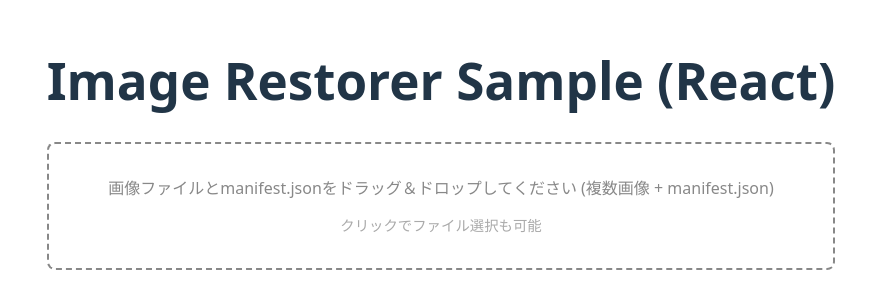
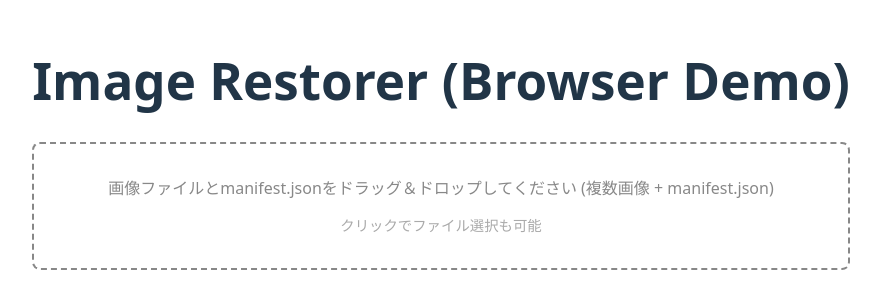
Before and after one commit to tuki0918/image-shield-viewer, a React (Vite) app: page / in a window 1280 px wide. Shown: the part 240-548 px from the top of the page, without its empty margins (199-1080 px from the left). Built offline with nearby package versions, Linux system fonts and the light colour scheme.

Commit message:
fix: update title in ImageRestorerDemo to reflect browser demo

```diff
--- a/src/ImageRestorerDemo.tsx
+++ b/src/ImageRestorerDemo.tsx
@@ -81,7 +81,7 @@
 
   return (
     <div>
-      <h1>Image Restorer Sample (React)</h1>
+      <h1>Image Restorer (Browser Demo)</h1>
       <div
         style={{
           ...dropAreaStyle,
```
